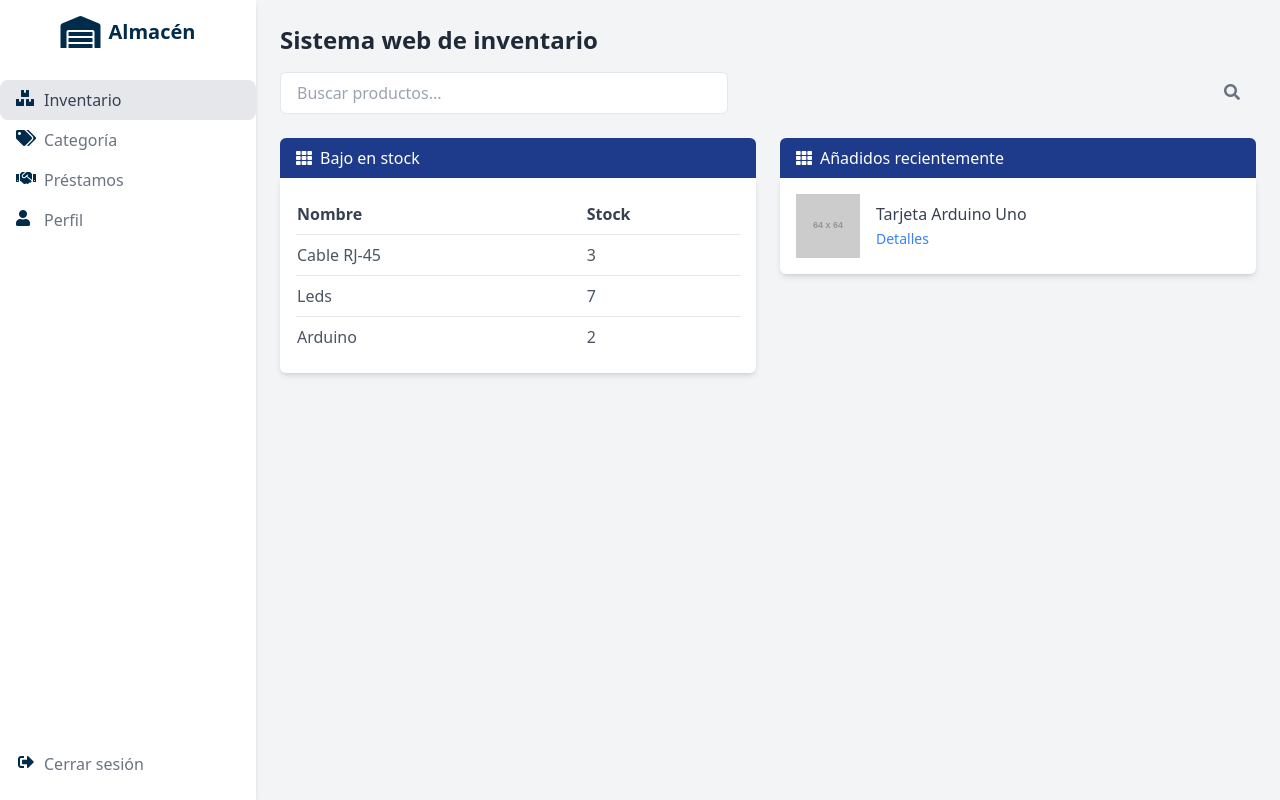
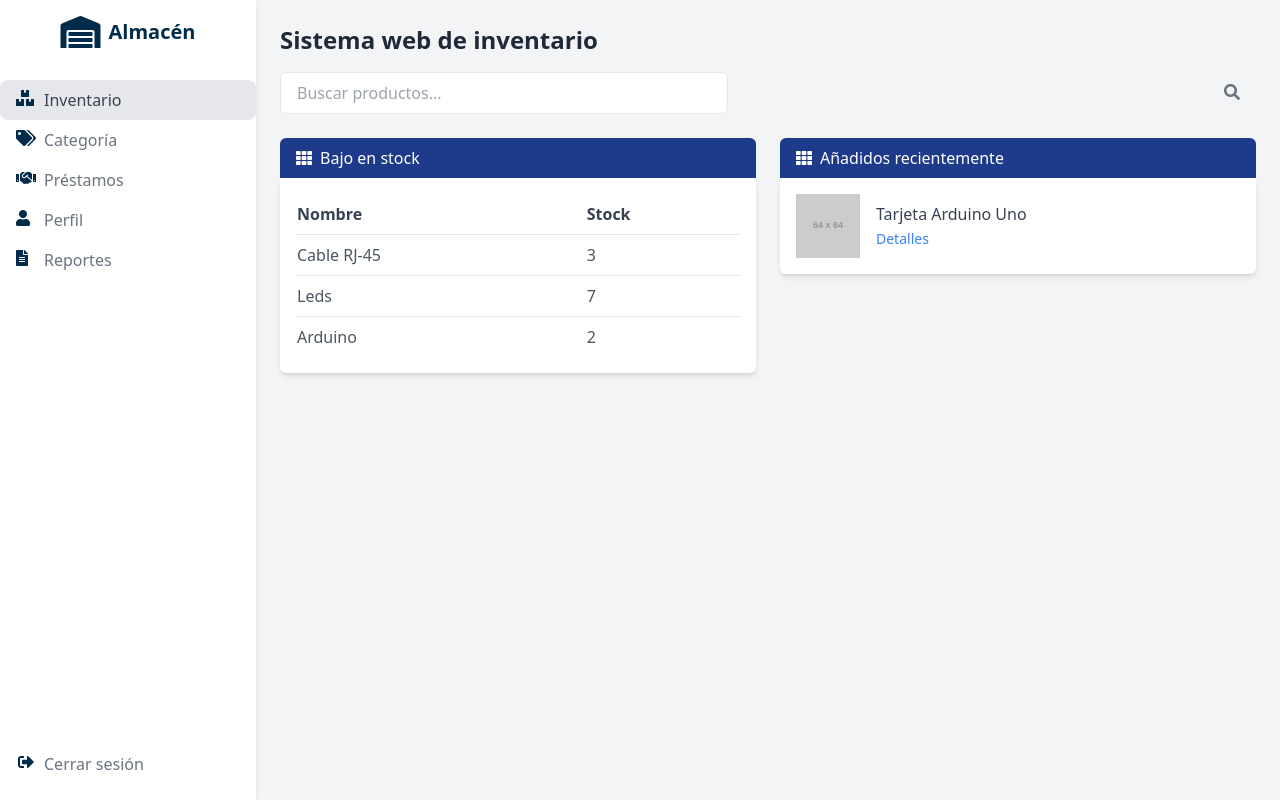
Before and after one commit to 223eduardo/UTLinventariomaria, a PHP site: page /inventarioini.php in a window 1280 px wide. Run offline with PHP 8.4, Linux system fonts and the light colour scheme; grey boxes labelled with a size stand in for pictures from a placeholder-image service; some libraries are stand-ins or nearby versions.

Commit message:
Update inventarioini.php

```diff
--- a/inventarioini.php
+++ b/inventarioini.php
@@ -15,7 +15,7 @@ echo '
 <div class="w-1/5 bg-white shadow-md relative">
     <div class="p-4 flex items-center justify-center">
         <i class="fas fa-warehouse" style="color: #012b4b; font-size: 32px; margin-right: 8px;"></i>
-    <h1 style="color: #012b4b; font-size: 1.25rem; font-weight: bold;">Almacén</h1>
+        <h1 style="color: #012b4b; font-size: 1.25rem; font-weight: bold;">Almacén</h1>
     </div>
     <nav class="mt-4">
         <ul>
@@ -34,6 +34,11 @@ echo '
             <li class="flex items-center px-4 py-2 rounded-lg transition-all duration-300 hover:bg-blue-100">
                 <i class="fas fa-user text-[#012b4b] w-5 h-5 mr-2"></i>
                 <span class="text-gray-500 hover:text-blue-900" onclick=(cam0())>Perfil</span>
+            </li>
+            <!-- Reportes agregado -->
+            <li class="flex items-center px-4 py-2 rounded-lg transition-all duration-300 hover:bg-blue-100">
+                <i class="fas fa-file-alt text-[#012b4b] w-5 h-5 mr-2"></i>
+                <span class="text-gray-500 hover:text-blue-900">Reportes</span>
             </li>
         </ul>
     </nav>
```
